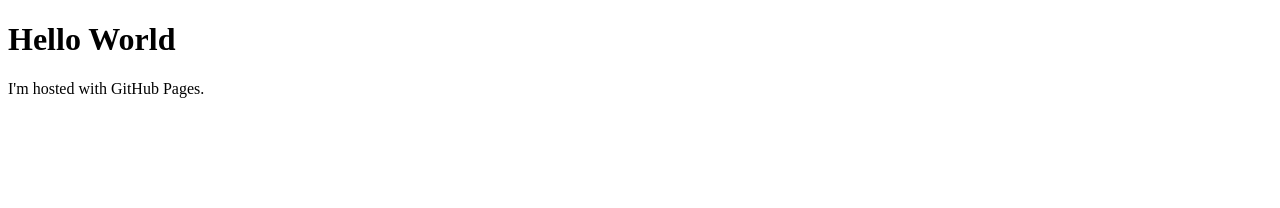
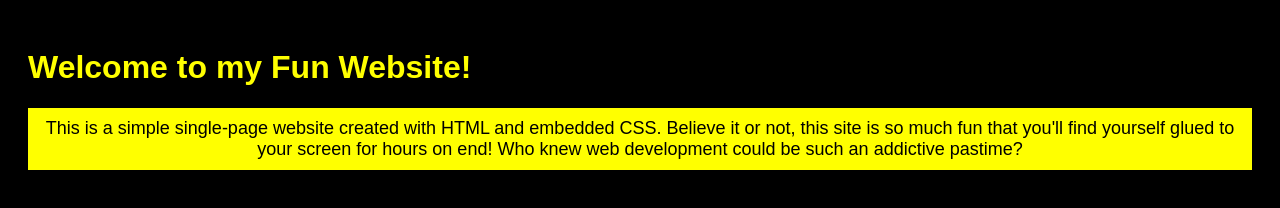
Before and after one commit to mdjohnson1/mikejohnson.github.io, a plain HTML site: page index.html in a window 1280 px wide. Drawn offline with Linux system fonts and the light colour scheme.

Commit message:
Update index.html

```diff
--- a/index.html
+++ b/index.html
@@ -1,7 +1,31 @@
 <!DOCTYPE html>
-<html>
+<html lang="en">
+<head>
+    <meta charset="UTF-8">
+    <meta name="viewport" content="width=device-width, initial-scale=1.0">
+    <title>Fun Website</title>
+    <style>
+        body {
+            font-family: Arial, sans-serif;
+            background-color: black;
+            padding: 20px;
+        }
+        h1 {
+            color: yellow;
+        }
+        p {
+            text-align: center;
+            font-size: 18px;
+            background-color: yellow;
+            color: black;
+            padding: 10px;
+        }
+    </style>
+</head>
 <body>
-<h1>Hello World</h1>
-<p>I'm hosted with GitHub Pages.</p>
+    <h1>Welcome to my Fun Website!</h1>
+    <p>This is a simple single-page website created with HTML and embedded CSS. Believe it or not, this site is so much fun that you'll find yourself glued to your screen for hours on end! Who knew web development could be such an addictive pastime?</p>
+
+    <!-- Add more paragraphs here if desired -->
 </body>
 </html>
```
